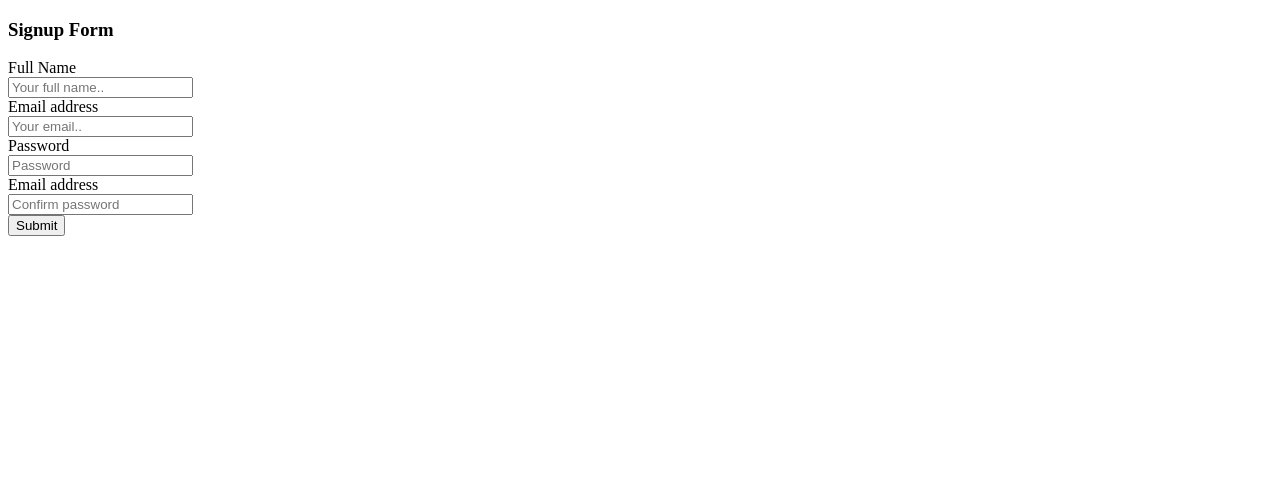
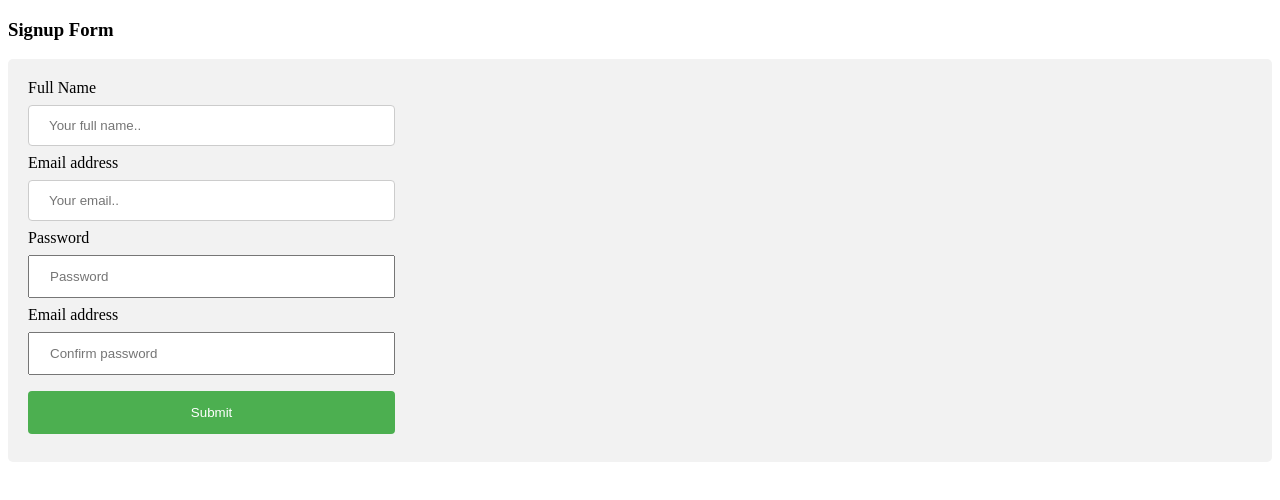
Before and after one commit to frimpong1781/NodeJS-Serving-Files, a website: page public/signup.html in a window 1280 px wide. Drawn offline with Linux system fonts and the light colour scheme.

Commit message:
add css for the signup form

```diff
--- a/public/main.css
+++ b/public/main.css
@@ -1,3 +1,49 @@
 h1 {
      color: red;
 }
+
+input[type='text'],
+select {
+     width: 30%;
+     padding: 12px 20px;
+     margin: 8px 0;
+     display: inline-block;
+     border: 1px solid #ccc;
+     border-radius: 4px;
+     box-sizing: border-box;
+}
+
+input[type='submit'] {
+     width: 30%;
+     background-color: #4caf50;
+     color: white;
+     padding: 14px 20px;
+     margin: 8px 0;
+     border: none;
+     border-radius: 4px;
+     cursor: pointer;
+}
+
+input[type='submit']:hover {
+     background-color: #45a049;
+}
+
+div {
+     border-radius: 5px;
+     background-color: #f2f2f2;
+     padding: 20px;
+}
+
+input[type='text'] {
+     width: 30%;
+     padding: 12px 20px;
+     margin: 8px 0;
+     box-sizing: border-box;
+}
+
+input[type='password'] {
+     width: 30%;
+     padding: 12px 20px;
+     margin: 8px 0;
+     box-sizing: border-box;
+}
```
